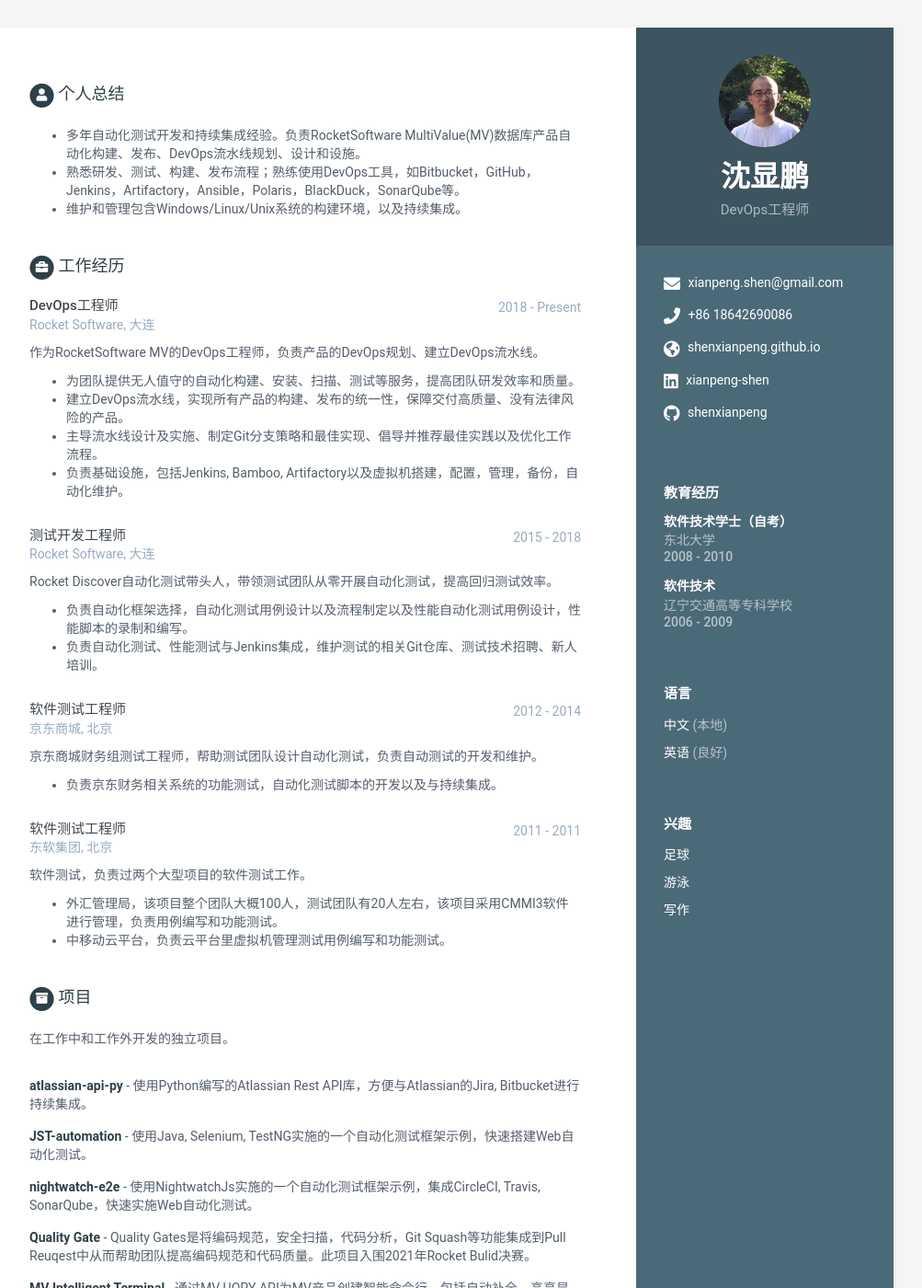
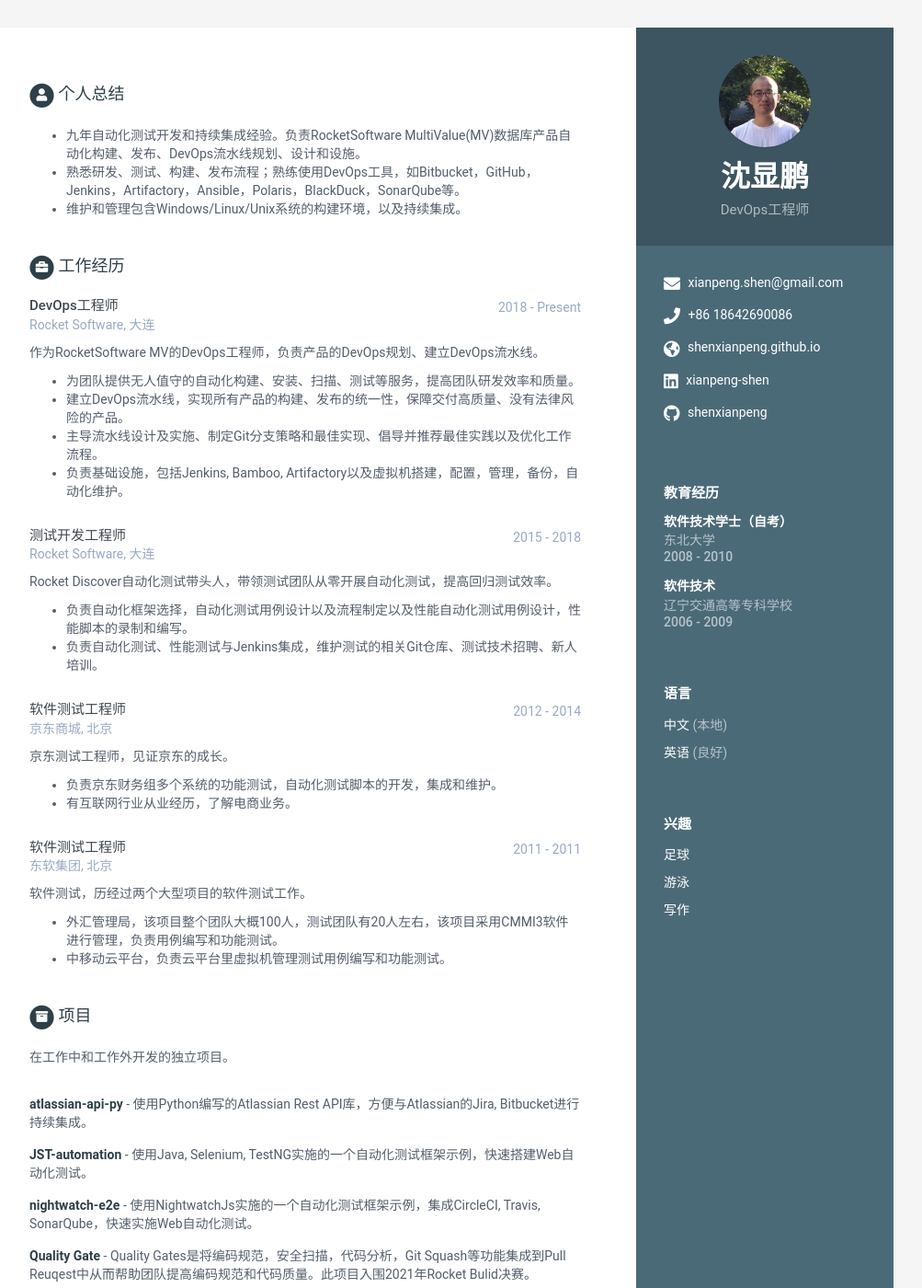
Before and after one commit to shenxianpeng/resume-cn, a Jekyll site: the page built from index.html, in a window 1280 px wide and 1400 px high. Shown: the whole window at 92% size, without its empty margins (168-1171 px from the left). Built offline with Jekyll 4.4.1, drawn with Linux system fonts in a browser that asks for light colours.

Commit message:
uupdate resume-cn

```diff
--- a/_data/data.yml
+++ b/_data/data.yml
@@ -44,7 +44,7 @@ sidebar:
 career-profile:
     title: 个人总结
     summary: |
-      - 多年自动化测试开发和持续集成经验。负责RocketSoftware MultiValue(MV)数据库产品自动化构建、发布、DevOps流水线规划、设计和设施。
+      - 九年自动化测试开发和持续集成经验。负责RocketSoftware MultiValue(MV)数据库产品自动化构建、发布、DevOps流水线规划、设计和设施。
       - 熟悉研发、测试、构建、发布流程；熟练使用DevOps工具，如Bitbucket，GitHub，Jenkins，Artifactory，Ansible，Polaris，BlackDuck，SonarQube等。
       - 维护和管理包含Windows/Linux/Unix系统的构建环境，以及持续集成。
 
@@ -84,15 +84,16 @@ experiences:
       time: 2012 - 2014
       company: 京东商城, 北京
       details: |
-        京东商城财务组测试工程师，帮助测试团队设计自动化测试，负责自动测试的开发和维护。
+          京东测试工程师，见证京东的成长。
 
-          - 负责京东财务相关系统的功能测试，自动化测试脚本的开发以及与持续集成。
+          - 负责京东财务组多个系统的功能测试，自动化测试脚本的开发，集成和维护。
+          - 有互联网行业从业经历，了解电商业务。
 
     - role: 软件测试工程师
       time: 2011 - 2011
       company: 东软集团, 北京
       details: |
-        软件测试，负责过两个大型项目的软件测试工作。
+        软件测试，历经过两个大型项目的软件测试工作。
 
           - 外汇管理局，该项目整个团队大概100人，测试团队有20人左右，该项目采用CMMI3软件进行管理，负责用例编写和功能测试。
           - 中移动云平台，负责云平台里虚拟机管理测试用例编写和功能测试。
```
